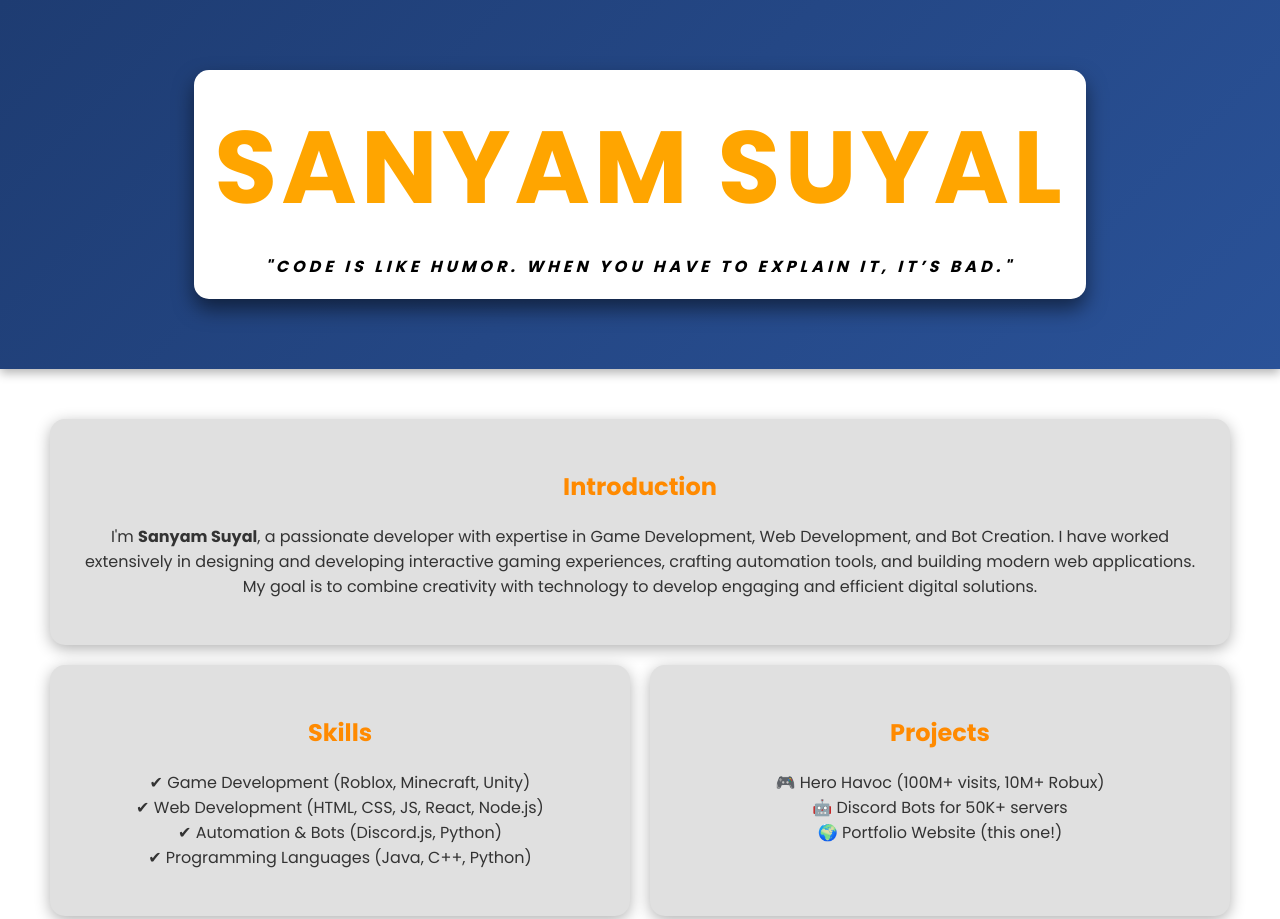
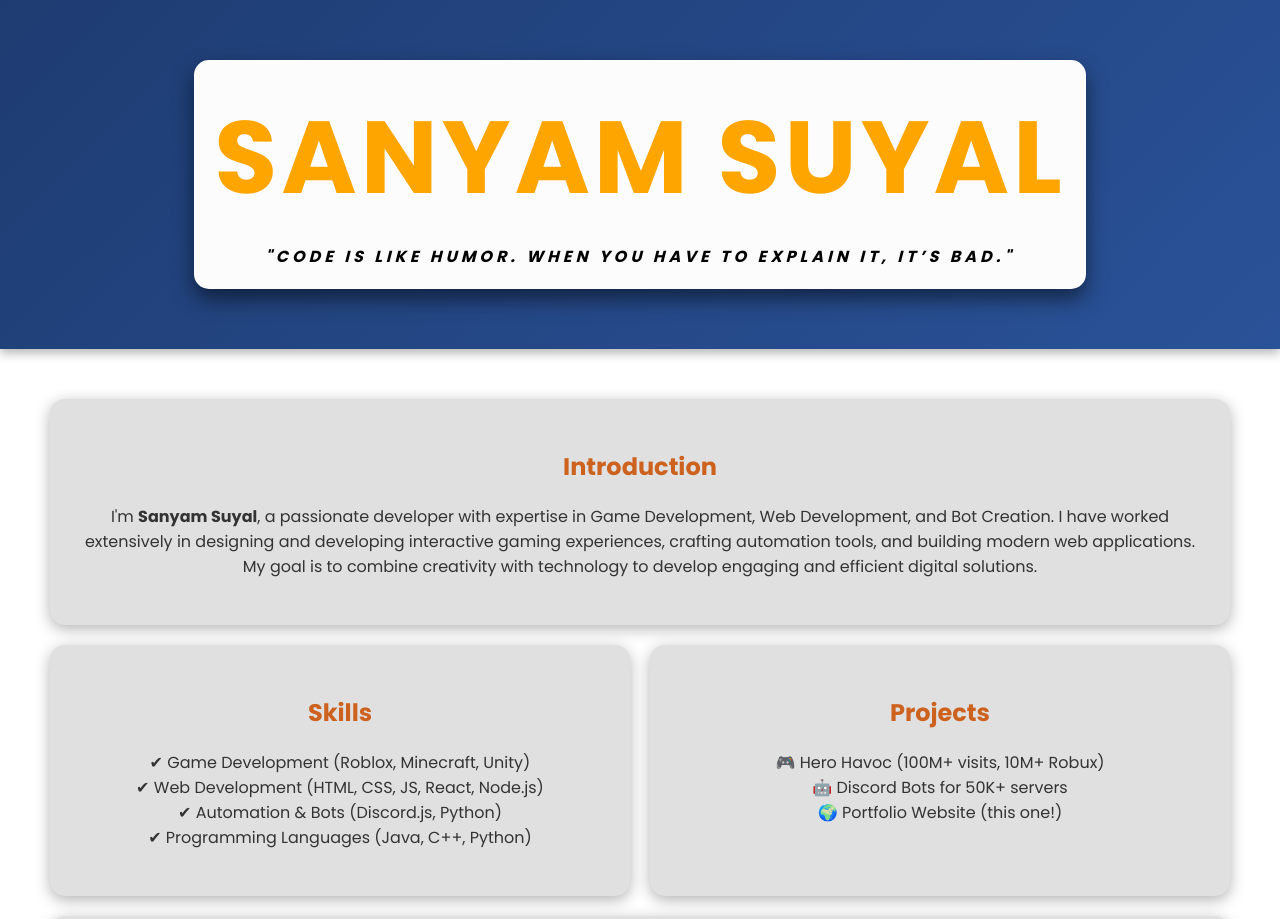
Before and after one commit to SanyamSuyal/Portfolio, a plain HTML site: page index.html in a window 1280 px wide. Shown: the top 919 px of the page. Drawn offline with Linux system fonts and the light colour scheme.

Commit message:
index.html

```diff
--- a/index.html
+++ b/index.html
@@ -44,10 +44,10 @@
             font-size: 8vw; /* Responsive font size */
             font-weight: bold;
             color: orange;
-            margin: 20px 0;
+            margin: 10px 0;
             padding: 20px;
             display: inline-block;
-            background-color: white;
+            background-color: rgb(252, 252, 252);
             border-radius: 15px;
             box-shadow: 0 10px 20px rgba(0, 0, 0, 0.5);
             transition: transform 0.3s ease, background 0.3s ease, color 0.3s ease, box-shadow 0.3s ease;
@@ -66,8 +66,8 @@
         }
 
         .name:hover {
-            transform: scale(1.2);
-            background: linear-gradient(45deg, white, #f0f0f0);
+            transform: scale(1.1);
+            background: linear-gradient(45deg, rgb(224, 121, 18), #0e0d0d00);
             color: orange;
             box-shadow: 0 15px 30px rgba(0, 0, 0, 0.6);
         }
@@ -92,13 +92,13 @@
 
         .block:hover {
             transform: scale(1.1);
-            background: darkgreen;
+            background: rgb(225, 135, 10);
             color: white;
             box-shadow: 0 8px 20px rgba(0, 0, 0, 0.5);
         }
 
         h1, h2 {
-            color: #ff8a00;
+            color: #cd611e;
         }
 
         .skills-project {
@@ -146,7 +146,7 @@
 </head>
 <body>
     <header>
-        <div class="name">SANYAM SUYAL</div>
+        <div  height:20px class="name">SANYAM SUYAL </div>
     </header>
 
     <div class="flowchart">
```
